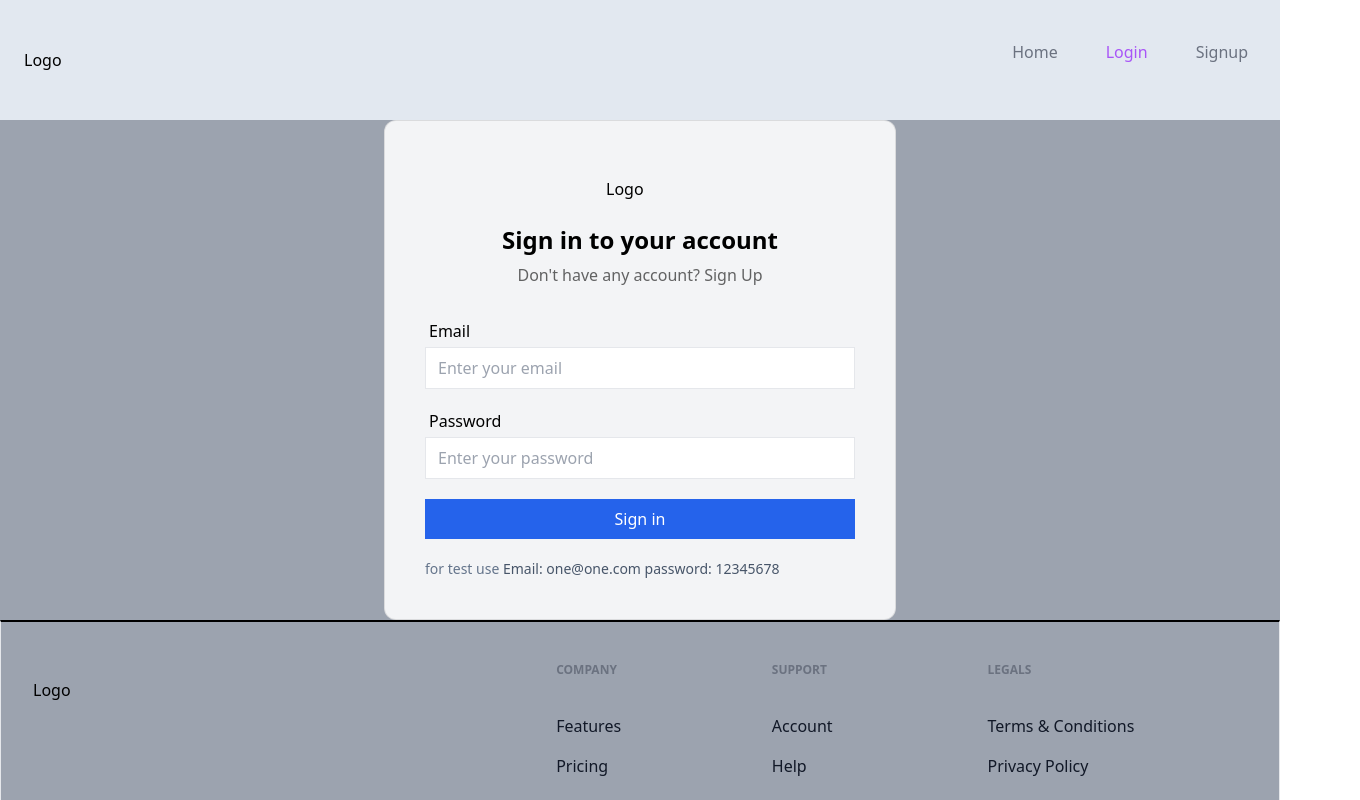
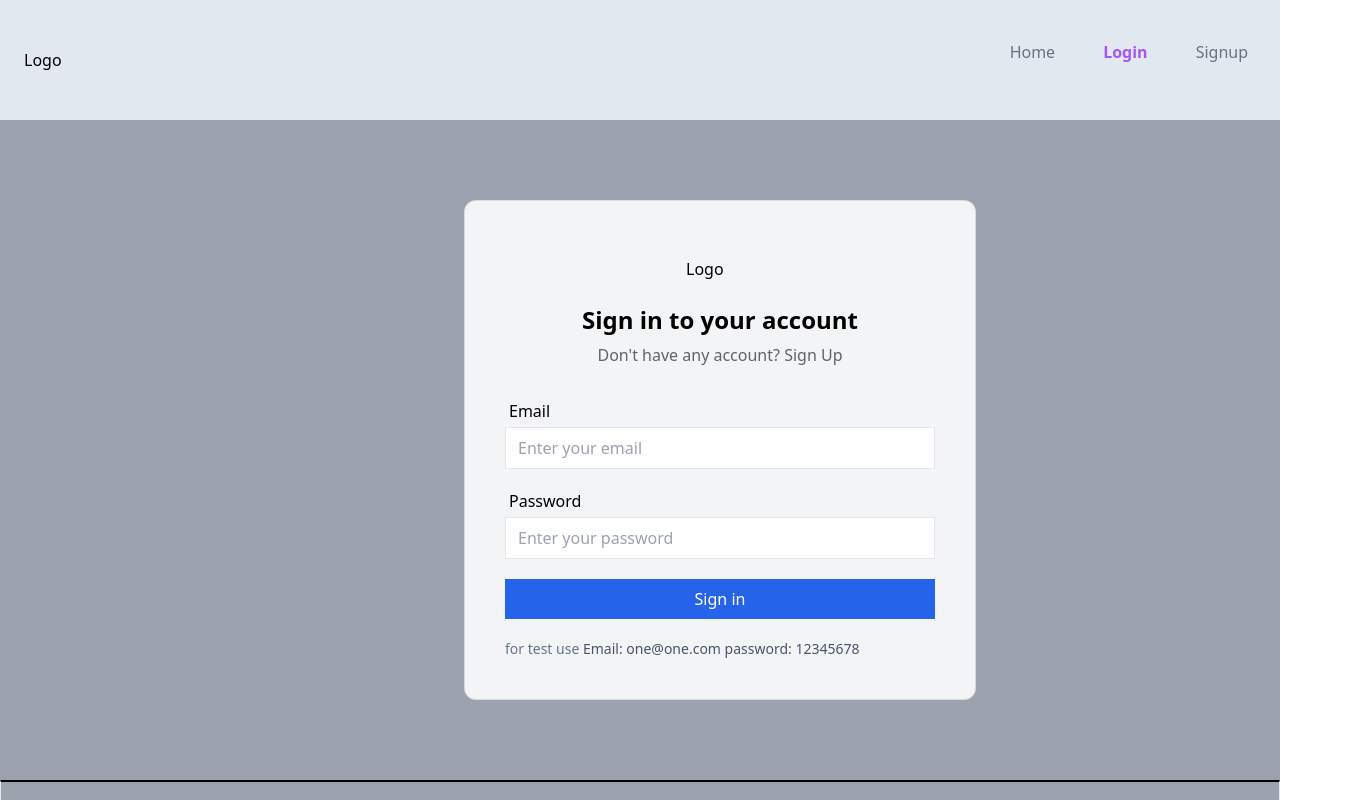
Before and after one commit to farooq140/appwriteBlogs, a React (Vite) app: page /login in a window 1280 px wide. Shown: the top 800 px of the page, 1360 px wide, since content can reach past the window. Built offline with nearby package versions, Linux system fonts and the light colour scheme; no server answers.

Commit message:
changes in logout

```diff
--- a/src/components/Header/Header.jsx
+++ b/src/components/Header/Header.jsx
@@ -71,7 +71,7 @@ function Header() {
         <ul className='flex ml-auto'>
           {navItem.map((item)=>item.active ?(
           <NavLink to={item.slug} key={item.name} className={(isActive )=>`block py-2 pr-4 pl-3 duration-200
-              ${item.slug===window.location.pathname && isActive?"text-purple-500   ":"text-gray-500"}
+              ${item.slug===window.location.pathname && isActive?"text-purple-500 font-bold  ":"text-gray-500"}
              border-b-2 border-red-600  hover:bg-gray-50 lg:hover:bg-transparent lg:border-0 hover:text-orange-700 lg:p-0`
  }>
             <li key={item.name}>
--- a/src/components/Header/LogoutBtn.jsx
+++ b/src/components/Header/LogoutBtn.jsx
@@ -10,7 +10,7 @@ function LogoutBtn() {
      const  logoutHandler= async()=>{
                await authService.logout().then(()=>{
                dispatch(logout())
-                window.location.pathname="/login"
+               //  window.location.pathname="/login"
 
 
           })
--- a/src/components/Login.jsx
+++ b/src/components/Login.jsx
@@ -34,7 +34,7 @@ function Login() {
      }
 
   return (
-    <div className='flex items-center justify-center w-full'>
+    <div className='flex items-center justify-center w-full m-20'>
           <div className={`mx-auto w-full max-w-lg bg-gray-100 rounded-xl p-10 border border-black/10`}>
                <div className="mb-2 flex justify-center">
                     <span className="inline-block w-full max-w-[100px]">
@@ -91,7 +91,6 @@ function Login() {
                               <span className='text-slate-600'> Email: one@one.com</span>
                               <span className='text-slate-600'> password: 12345678</span>
 
-
                          </p>
                     </div>
                </form>
--- a/src/components/PostCard.jsx
+++ b/src/components/PostCard.jsx
@@ -27,7 +27,7 @@ function PostCard({$id, title, content,featuredImage}) {
                     {title}
                 </h2>
                 <div className='card-action text-gray-500   p-2 flex   '>
-                  {subStr}<span className='text-blue-500'>...</span>
+                  {subStr}
 
                 </div>
               </div>
--- a/src/components/post-form/PostForm.jsx
+++ b/src/components/post-form/PostForm.jsx
@@ -1,4 +1,4 @@
-import {useCallback, useEffect} from 'react'
+import {useCallback, useEffect, useState} from 'react'
 import {Input,Button,RTE,Select} from '../index'
 
 import appwriteService from "../../appwrite/config";
@@ -7,6 +7,7 @@ import { useSelector } from 'react-redux'
 import { useForm } from 'react-hook-form'
 
 function PostForm({post}) {
+     const [error,setError]=useState("")
      const {register,handleSubmit,watch,setValue,control,getValues,formState:{errors}}=useForm({
           defaultValues:{
                title:post?.title || "",
--- a/src/pages/Home.jsx
+++ b/src/pages/Home.jsx
@@ -45,9 +45,9 @@ function Home() {
 
                </div>
 
-               <div className='  flex  justify-center ' >
-                    <ReactPaginate className=' gap-3 bg-slate-800 text-white rounded-lg mt-28 py-3 flex justify-center
-               align-center flex-direction-col w-72 '
+               <div className='  flex  justify-center   ' >
+                    <ReactPaginate className=' gap-3 bg-slate-800 text-white  mt-16 py-3 flex justify-center
+               align-center  w-72  '
                          previousLabel={"<Previous"}
                          nextLabel={"Next>"}
                          pageCount={pageCount}
--- a/src/pages/Login.jsx
+++ b/src/pages/Login.jsx
@@ -2,7 +2,7 @@
 import {Login as LoginComponent} from '../components'
 function Login() {
   return (
-    <div className='py-8' >
+    <div className='p-8' >
           <LoginComponent/>
     </div>
   )
```
Lines whose indentation alone changed are shown as unchanged.
